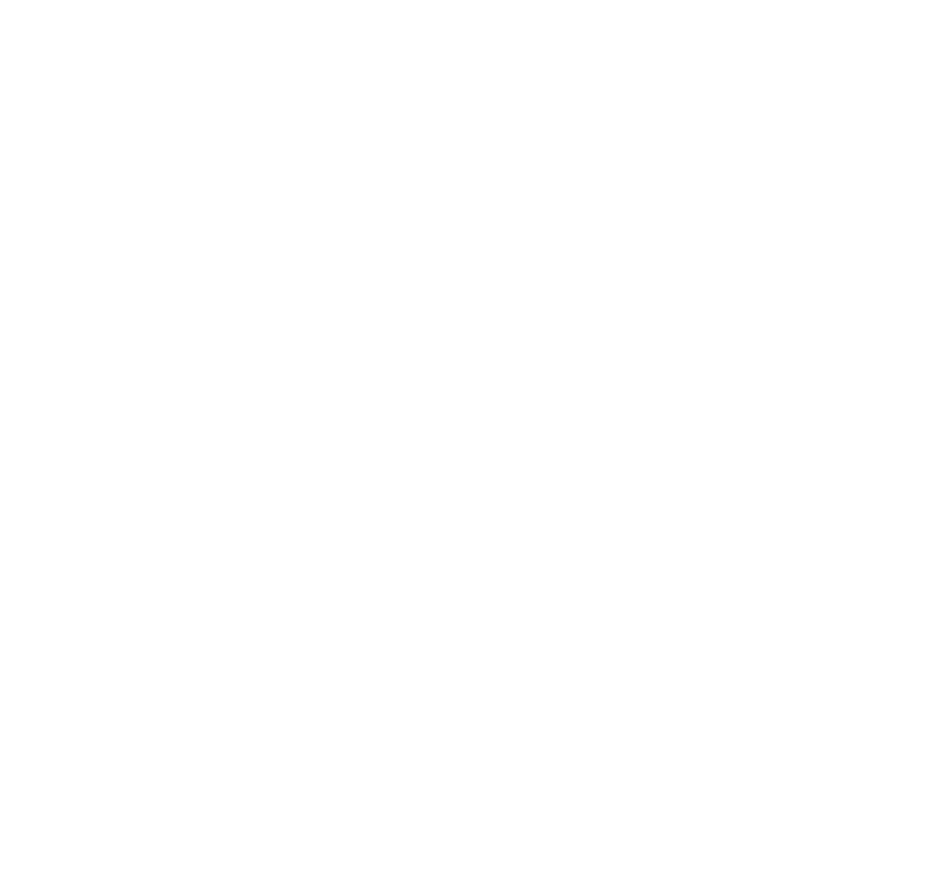
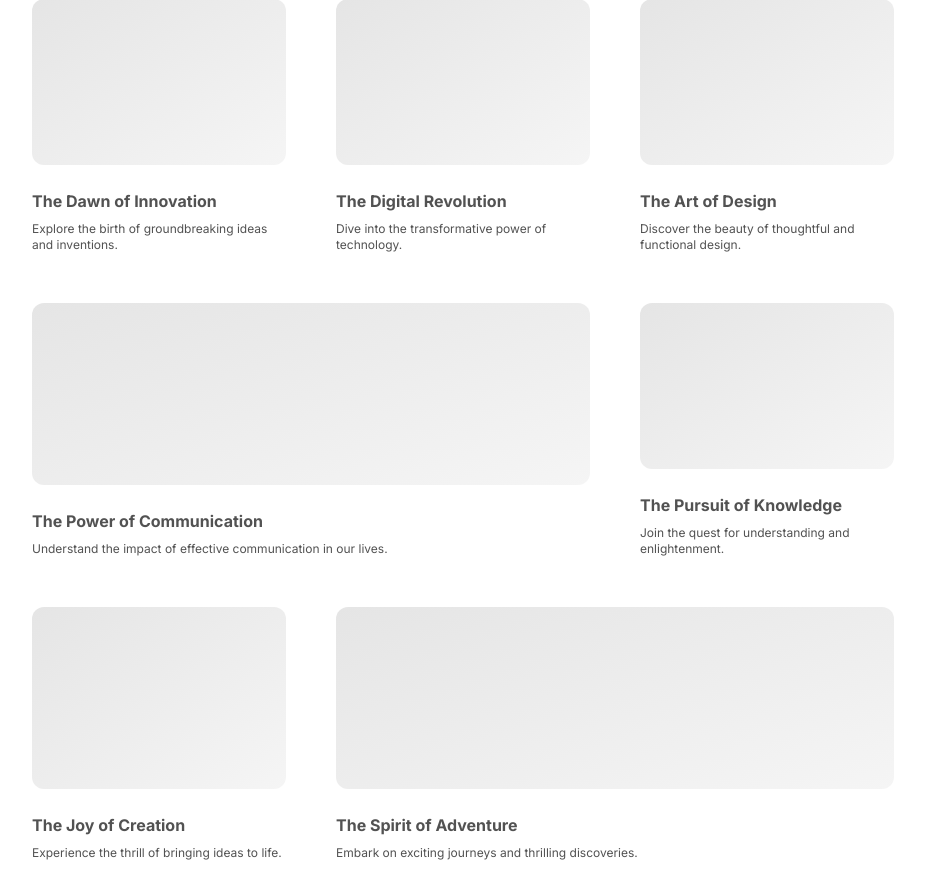
Before and after one commit to Kyaw-Thiha/portfolio, a Next.js app: page / in a window 1280 px wide. Shown: the part 978-1856 px from the top of the page, without its empty margins (177-1102 px from the left). Before the commit the page ends 960 px from the top, so only its background shows below. Built offline with nearby package versions, Linux system fonts and the light colour scheme.

Commit message:
Partially implemented about me section

```diff
--- a/src/app/page.tsx
+++ b/src/app/page.tsx
@@ -1,10 +1,12 @@
 import Link from "next/link";
-import { Hero } from "./hero";
+import { Hero } from "../components/home/hero";
+import { AboutMe } from "@/components/home/about-me";
 
 export default function HomePage() {
   return (
     <main>
       <Hero />
+      <AboutMe />
     </main>
   );
 }
--- /dev/null
+++ b/src/components/home/about-me.tsx
@@ -0,0 +1,60 @@
+import { cn } from "@/utils/cn";
+import React from "react";
+import { BentoGrid, BentoGridItem } from "../ui/bento-grid";
+
+export function AboutMe() {
+  return (
+    <BentoGrid className="mx-auto max-w-4xl">
+      {items.map((item, i) => (
+        <BentoGridItem
+          key={i}
+          title={item.title}
+          description={item.description}
+          header={item.header}
+          className={i === 3 || i === 6 ? "md:col-span-2" : ""}
+        />
+      ))}
+    </BentoGrid>
+  );
+}
+const Skeleton = () => (
+  <div className="flex h-full min-h-[6rem] w-full flex-1 rounded-xl bg-gradient-to-br from-neutral-200 to-neutral-100 dark:from-neutral-900 dark:to-neutral-800"></div>
+);
+const items = [
+  {
+    title: "The Dawn of Innovation",
+    description: "Explore the birth of groundbreaking ideas and inventions.",
+    header: <Skeleton />,
+  },
+  {
+    title: "The Digital Revolution",
+    description: "Dive into the transformative power of technology.",
+    header: <Skeleton />,
+  },
+  {
+    title: "The Art of Design",
+    description: "Discover the beauty of thoughtful and functional design.",
+    header: <Skeleton />,
+  },
+  {
+    title: "The Power of Communication",
+    description:
+      "Understand the impact of effective communication in our lives.",
+    header: <Skeleton />,
+  },
+  {
+    title: "The Pursuit of Knowledge",
+    description: "Join the quest for understanding and enlightenment.",
+    header: <Skeleton />,
+  },
+  {
+    title: "The Joy of Creation",
+    description: "Experience the thrill of bringing ideas to life.",
+    header: <Skeleton />,
+  },
+  {
+    title: "The Spirit of Adventure",
+    description: "Embark on exciting journeys and thrilling discoveries.",
+    header: <Skeleton />,
+  },
+];
--- /dev/null
+++ b/src/components/ui/bento-grid.tsx
@@ -0,0 +1,51 @@
+import { cn } from "@/utils/cn";
+
+export const BentoGrid = ({
+  className,
+  children,
+}: {
+  className?: string;
+  children?: React.ReactNode;
+}) => {
+  return (
+    <div
+      className={cn(
+        "mx-auto grid max-w-7xl grid-cols-1 gap-4 md:auto-rows-[18rem] md:grid-cols-3 ",
+        className,
+      )}
+    >
+      {children}
+    </div>
+  );
+};
+
+export const BentoGridItem = ({
+  className,
+  title,
+  description,
+  header,
+}: {
+  className?: string;
+  title?: string | React.ReactNode;
+  description?: string | React.ReactNode;
+  header?: React.ReactNode;
+}) => {
+  return (
+    <div
+      className={cn(
+        "group/bento shadow-input row-span-1 flex flex-col justify-between space-y-4 rounded-xl border border-transparent bg-white p-4 transition duration-200 hover:shadow-xl dark:border-white/[0.2] dark:bg-black dark:shadow-none",
+        className,
+      )}
+    >
+      {header}
+      <div className="transition duration-200 group-hover/bento:translate-x-2">
+        <div className="mb-2 mt-2 font-sans font-bold text-neutral-600 dark:text-neutral-200">
+          {title}
+        </div>
+        <div className="font-sans text-xs font-normal text-neutral-600 dark:text-neutral-300">
+          {description}
+        </div>
+      </div>
+    </div>
+  );
+};
--- a/src/components/ui/container-scroll-animation.tsx
+++ b/src/components/ui/container-scroll-animation.tsx
@@ -106,7 +106,7 @@ export const Card = ({
             style={{ translateY: translate }}
             src={imgSrc}
             alt="My Image"
-          />{" "}
+          />
         </div>
       </div>
     </motion.div>
--- /dev/null
+++ b/src/components/ui/layout-grid.tsx
@@ -0,0 +1,110 @@
+"use client";
+import React, { useState, useRef, useEffect } from "react";
+import { motion } from "framer-motion";
+import { cn } from "@/utils/cn";
+import Image from "next/image";
+
+type Card = {
+  id: number;
+  content: JSX.Element | React.ReactNode | string;
+  className: string;
+  thumbnail: string;
+};
+
+export const LayoutGrid = ({ cards }: { cards: Card[] }) => {
+  const [selected, setSelected] = useState<Card | null>(null);
+  const [lastSelected, setLastSelected] = useState<Card | null>(null);
+
+  const handleClick = (card: Card) => {
+    setLastSelected(selected);
+    setSelected(card);
+  };
+
+  const handleOutsideClick = () => {
+    setLastSelected(selected);
+    setSelected(null);
+  };
+
+  return (
+    <div className="mx-auto grid h-full w-full max-w-7xl grid-cols-1  gap-4 p-10 md:grid-cols-3 ">
+      {cards.map((card, i) => (
+        <div key={i} className={cn(card.className, "")}>
+          <motion.div
+            onClick={() => handleClick(card)}
+            className={cn(
+              card.className,
+              "relative overflow-hidden",
+              selected?.id === card.id
+                ? "absolute inset-0 z-50 m-auto flex h-1/2 w-full cursor-pointer flex-col flex-wrap items-center justify-center rounded-lg md:w-1/2"
+                : lastSelected?.id === card.id
+                  ? "z-40 h-full w-full rounded-xl bg-white"
+                  : "h-full w-full rounded-xl bg-white",
+            )}
+            layout
+          >
+            {selected?.id === card.id && <SelectedCard selected={selected} />}
+            <BlurImage card={card} />
+          </motion.div>
+        </div>
+      ))}
+      <motion.div
+        onClick={handleOutsideClick}
+        className={cn(
+          "absolute left-0 top-0 z-10 h-full w-full bg-black opacity-0",
+          selected?.id ? "pointer-events-auto" : "pointer-events-none",
+        )}
+        animate={{ opacity: selected?.id ? 0.3 : 0 }}
+      />
+    </div>
+  );
+};
+
+const BlurImage = ({ card }: { card: Card }) => {
+  const [loaded, setLoaded] = useState(false);
+  return (
+    <Image
+      src={card.thumbnail}
+      height="500"
+      width="500"
+      onLoad={() => setLoaded(true)}
+      className={cn(
+        "absolute inset-0 h-full w-full object-cover object-top transition duration-200",
+        loaded ? "blur-none" : "blur-md",
+      )}
+      alt="thumbnail"
+    />
+  );
+};
+
+const SelectedCard = ({ selected }: { selected: Card | null }) => {
+  return (
+    <div className="relative z-[60] flex h-full w-full flex-col justify-end rounded-lg bg-transparent shadow-2xl">
+      <motion.div
+        initial={{
+          opacity: 0,
+        }}
+        animate={{
+          opacity: 0.6,
+        }}
+        className="absolute inset-0 z-10 h-full w-full bg-black opacity-60"
+      />
+      <motion.div
+        initial={{
+          opacity: 0,
+          y: 100,
+        }}
+        animate={{
+          opacity: 1,
+          y: 0,
+        }}
+        transition={{
+          duration: 0.3,
+          ease: "easeInOut",
+        }}
+        className="relative z-[70] px-8 pb-4"
+      >
+        {selected?.content}
+      </motion.div>
+    </div>
+  );
+};
```
Also changed, not shown: src/components/home/hero.tsx (renamed from src/app/hero.tsx).
